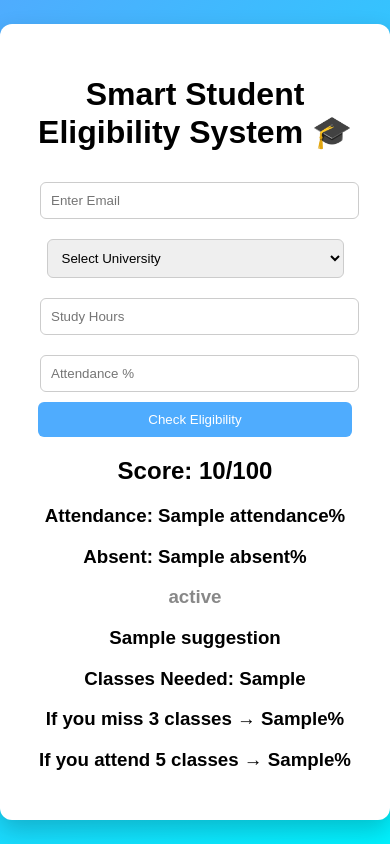
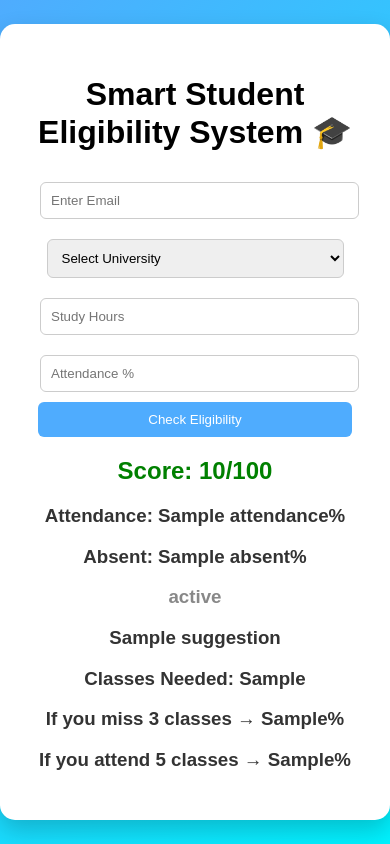
Before and after one commit to ayyappa2006/student-performance-web, a Flask app: template templates/index.html in a window 390 px wide. Run offline with Flask 3, Linux system fonts and the light colour scheme; the template is opened without the code that fills it: most values are stand-ins (such as "Sample title", 1, 10 or a date in 2020); parts of the project's set-up code (start-up, migrations or seed data) failed here and were passed over.

Commit message:
Update styles in style.css for container and headings
Increased border radius of the container and added styles for h2, h3, and media query.

```diff
--- a/static/style.css
+++ b/static/style.css
@@ -11,7 +11,7 @@ min-height:100vh;
 .container{
 background:white;
 padding:30px;
-border-radius:12px;
+border-radius:15px;
 width:350px;
 text-align:center;
 box-shadow:0 10px 25px rgba(0,0,0,0.2);
@@ -45,7 +45,11 @@ button:hover{
 background:#007bff;
 }
 
-table{
-margin-top:20px;
-width:100%;
+h2{color:green;}
+h3{color:#333;}
+
+@media (max-width:600px){
+.container{
+width:90%;
 }
+}
```
